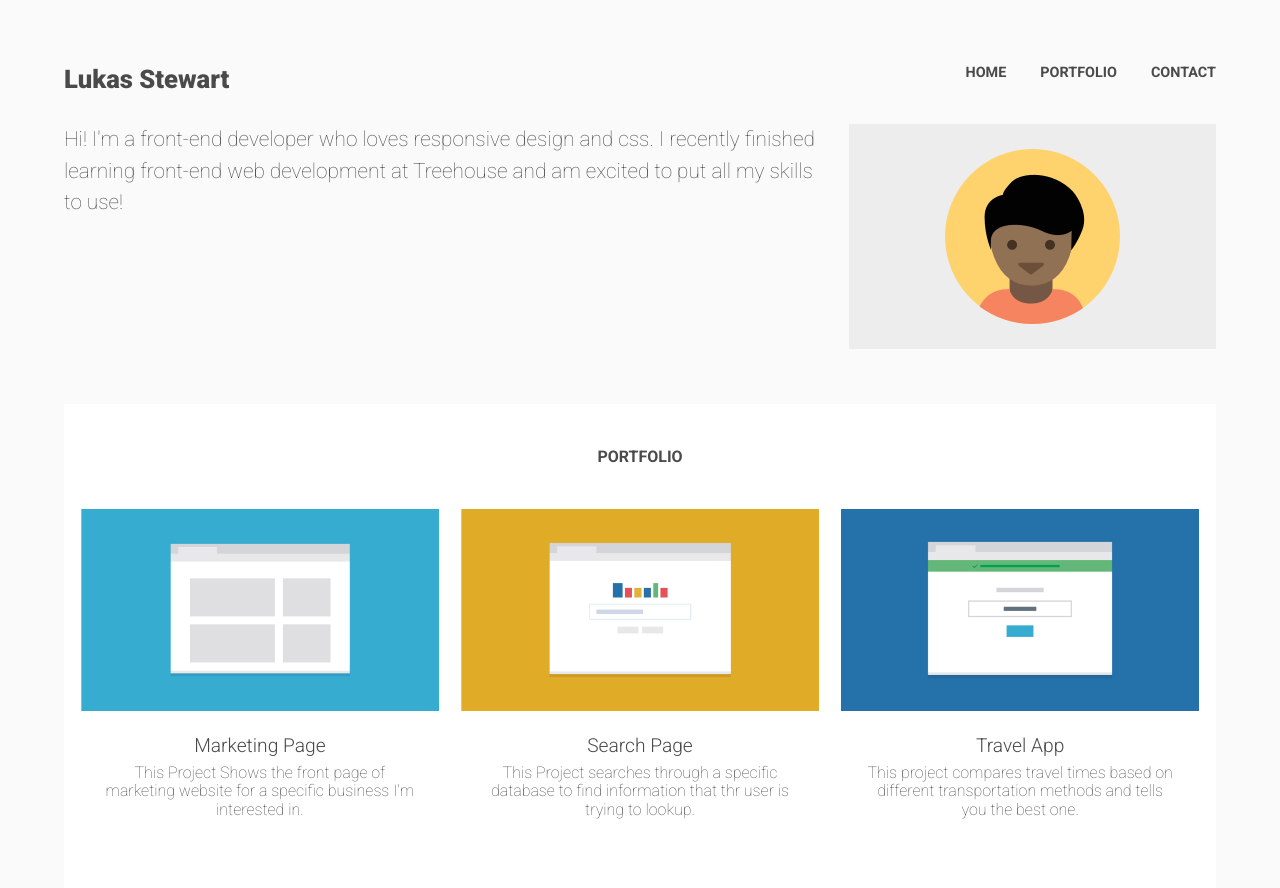
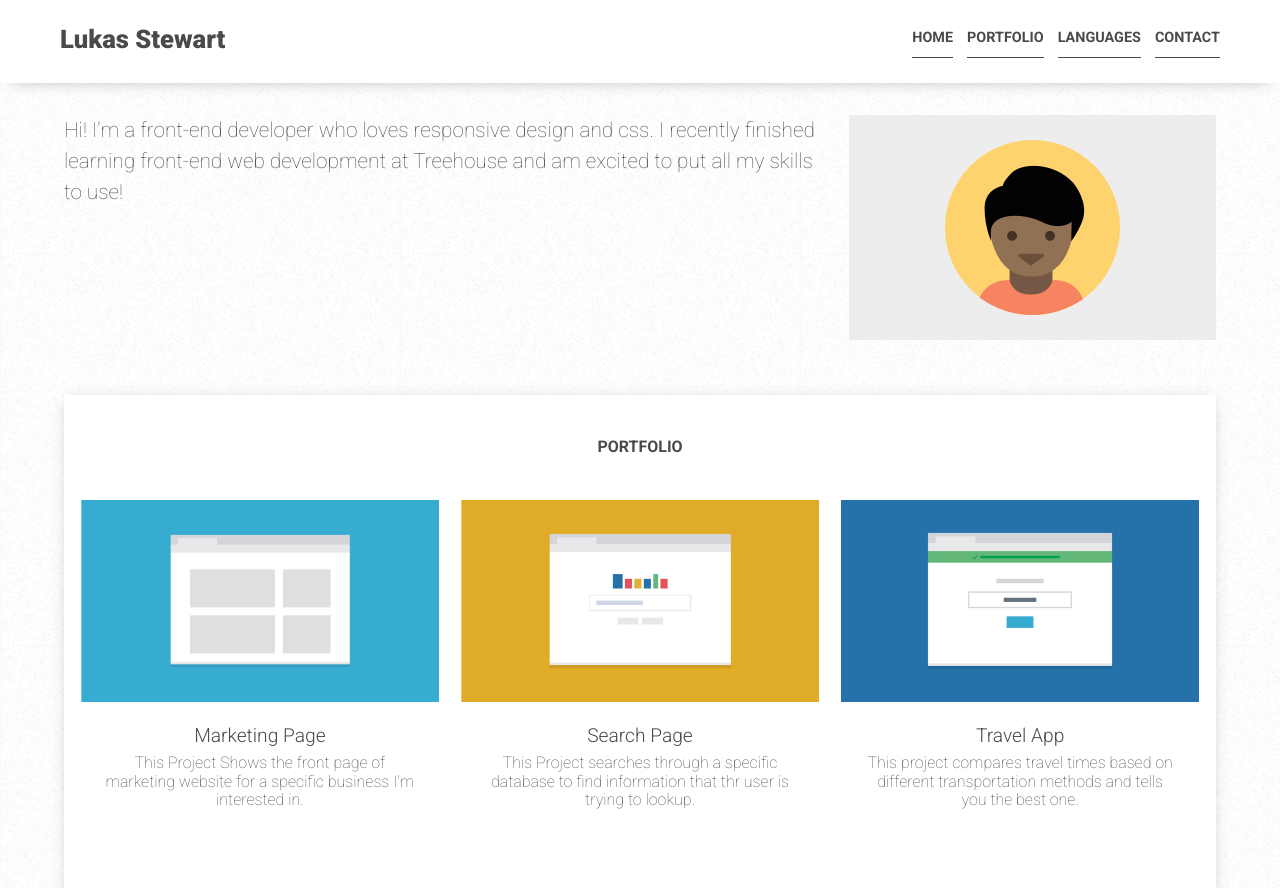
Before and after one commit to lukasstewart/Techdegree-Project-Unit2, a plain HTML site: page index.html in a window 1280 px wide. Shown: the top 888 px of the page. Drawn offline with Linux system fonts and the light colour scheme.

Commit message:
added visual touches and fixed position header for desktop

```diff
--- a/css/styles.css
+++ b/css/styles.css
@@ -7,6 +7,7 @@
 
 /* Main Styles */
 body {
+    background-image: url(/images/so-white.png);
     background-color: #FAFAFA;
     color: #4A4A4A;
     font-family: 'Roboto', sans-serif;}
@@ -50,7 +51,7 @@ h3 {
 
 .main-nav li {
     background-color: white;
-    padding: 10px;
+    padding: 5px 0px;
     margin: 5px;
     font-weight: 200;
     text-transform: uppercase;
@@ -64,6 +65,7 @@ h3 {
     font-weight: 200;
     width: 90%;
     margin: auto;
+
 }
 
 .profile-picture {
@@ -76,6 +78,7 @@ h3 {
     background-color: white;
     text-align: center;
     padding-top: 30px;
+    box-shadow: 0px 2px 15px -5px #4a4a4a63;
 }
 
 .portfolio-section-heading {
@@ -168,6 +171,8 @@ footer {
 footer p {
     font-size: .7em;
     padding-top: 8px;
+    padding-left: 8px;
+
 }
 
 .button {
@@ -176,6 +181,7 @@ footer p {
     border-radius: 5px;
     margin: 15px 5px 10px;
     color: white;
+
 }
 
 .button  {
@@ -196,11 +202,15 @@ footer p {
         margin: auto;
     }
 
+    .main-nav {
+        margin-bottom: 5px;
+    }
+
     .main-nav li {
         display: inline-block;
         background-color: inherit;
         font-size: .9em;
-
+        border-bottom: 1px solid #4A4A4A;
     }
 
    .intro {
@@ -213,6 +223,7 @@ footer p {
        font-size: 1.3em;
        align-content: flex-start;
    }
+
 
    .intro p {
        padding-right: 15px;
@@ -227,6 +238,13 @@ footer p {
    .name {
        padding-top: 30px;
    }
+
+   .menu-item:hover {
+    border-bottom: 3px solid #000;;
+    color: #000;;
+    box-sizing: border-box;
+    margin-bottom: -2px;
+}
 
    .portfolio-grid-container {
        display: flex;
@@ -298,7 +316,18 @@ footer p {
         text-align: left;
         display: flex;
         justify-content: space-between;
-        align-content: flex-end;
+        /* align-content: flex-end; */
+        position: fixed;
+        width: 100%;
+        padding: 10px 0;
+        top: 0px;
+        left: 0;
+        background-color: white;
+        box-shadow: 0 5px 20px -12px gray;
+    }
+
+    .main-nav {
+        padding: 5px 60px;
     }
 
     header {
@@ -307,16 +336,27 @@ footer p {
 
     .name {
         margin: 5px 0;
-        padding: 10px 0;
+        padding: 10px 60px;
     }
 
     .intro {
         padding-top: 15px;
+        margin-top: 50px;
+    }
+
+    .profile-picture {
+        width: 60%;
     }
 
     .main-nav li {
         margin: 5px 0 5px 10px;
-        padding: 10px 0 10px 20px;
+        padding: 10px 0px 10px 0px;
+        border-bottom: 1px solid #4A4A4A;
+    }
+
+    .menu-item:hover {
+        border-bottom: 3px solid #000;;
+        transform: scale(1.1);
     }
 
     .portfolio-1,
--- a/index.html
+++ b/index.html
@@ -1,5 +1,5 @@
 <!DOCTYPE html>
-<html>
+<html lang="en">
     <head>
         <meta charset="UTF-8">
         <meta name="viewport" content="width=device-width, initial-scale=1.0">
@@ -15,9 +15,10 @@
                 <h1 class="name">Lukas Stewart</h1>
                 <nav>
                     <ul class="main-nav">
-                        <li><a href="#top">Home</a></li>
-                        <li><a href="#portfolio">Portfolio</a></li>
-                        <li><a href="#contact">Contact</a></li>
+                        <li class="menu-item"><a href="#top">Home</a></li>
+                        <li  class="menu-item"><a href="#portfolio">Portfolio</a></li>
+                        <li  class="menu-item"><a href="#languages">Languages</a></li>
+                        <li  class="menu-item"><a href="#contact">Contact</a></li>
                     </ul>
                 </nav>
             </div>
@@ -63,8 +64,8 @@
                 </div>
             </div>
         </div>
-        <div class="languages">
-        <h2>Langauages</h2>
+        <div class="languages" id="languages">
+        <h2>Languages</h2>
         <div class="skills-cards">
             <div class="skill-1">
                 <img src="images/icons8-html-5-240.png" alt="html icon">
@@ -97,6 +98,7 @@
                 <ul>
                   <li><a href="#top">HOME</a></li>
                   <li><a href="#portfolio">PORTFOLIO</a></li>
+                  <li><a href="#languages">LANGUAGES</a></li>
                   <li><a href="#contact">CONTACT</a></li>
                 </ul>
               </nav>
```
Also changed, not shown: images/so-white.png (added).
